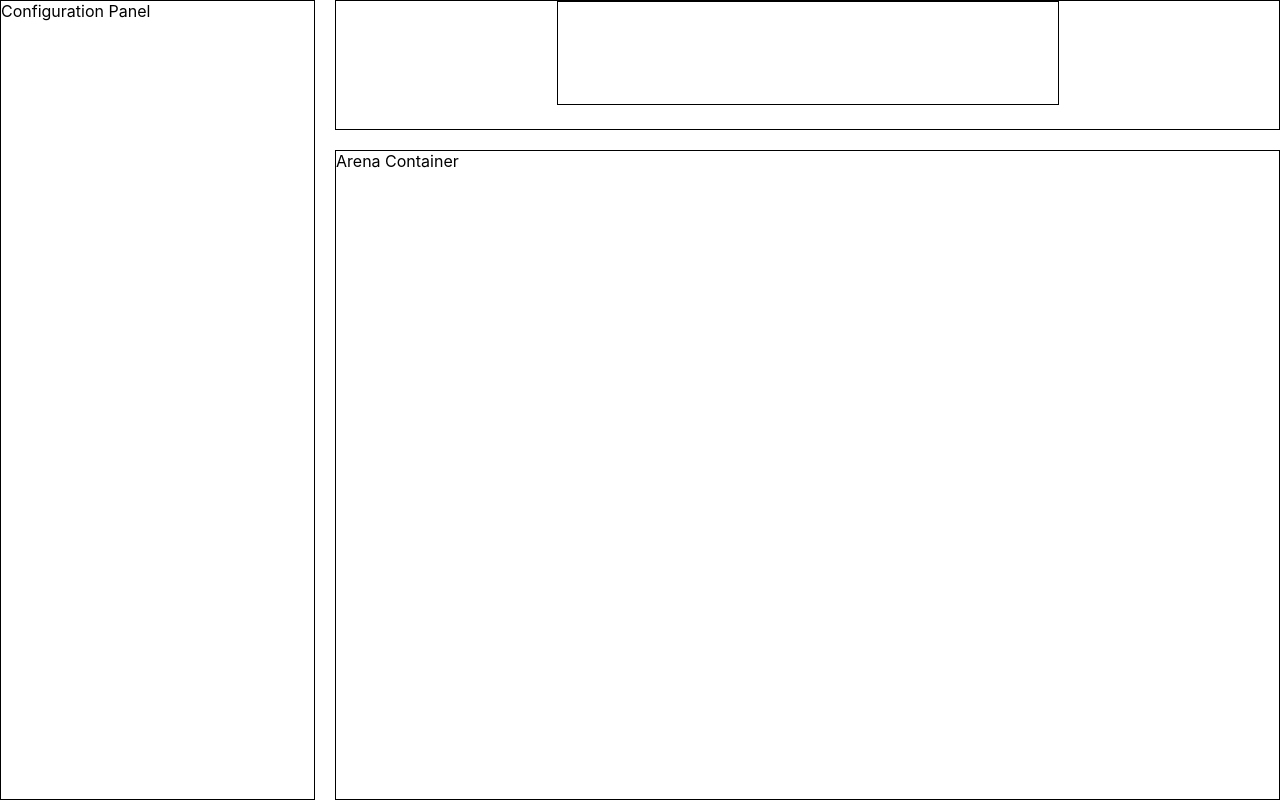
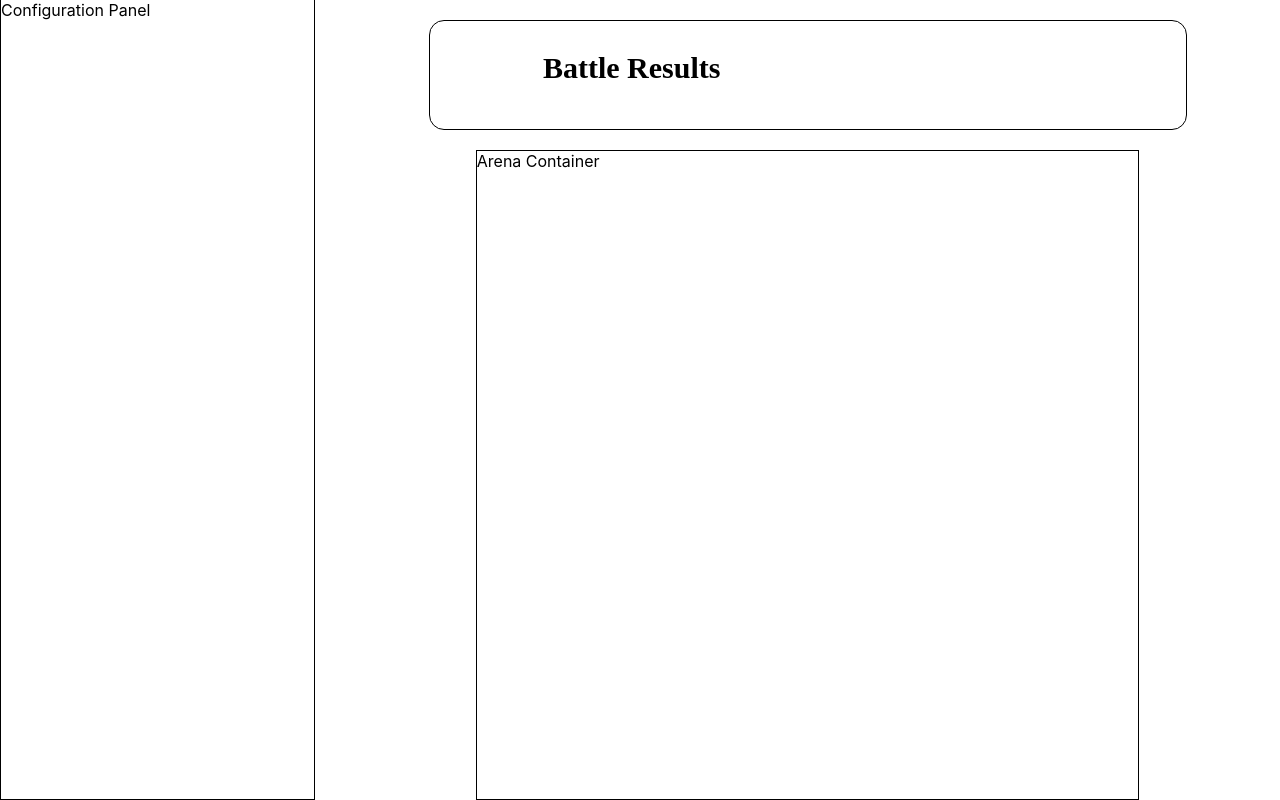
Before and after one commit to chingu-voyages/v44-tier2-team-18, a React (Create React App) app: page /gamepage in a window 1280 px wide. Built offline with nearby package versions, Linux system fonts and the light colour scheme.

Commit message:
fix : fix leaderboard width

```diff
--- a/src/components/GamePage/GamePageLayout.scss
+++ b/src/components/GamePage/GamePageLayout.scss
@@ -10,11 +10,18 @@
         border: 1px solid black;
         grid-row-start: 1;
         grid-row-end: 3;
+        border-top: 0;
     }
     .arena-section {
         border: 1px solid black;
+        width: 70%;
+        margin-inline: auto;
     }
     .leadboard-section {
         border: 1px solid black;
+        width: 80%;
+        margin-inline: auto;
+        margin-top: 20px;
+        border-radius: 15px;
     }
 }
--- a/src/components/GamePage/Leadboard/Leadboard.scss
+++ b/src/components/GamePage/Leadboard/Leadboard.scss
@@ -1,8 +1,18 @@
 $whiteColor : #fff;
+$blackColor: black;
+$titleFont: Poppins;
+
 .board-container{
-    border: 1px solid black;
-    width: 500px;
+
+    width: 70%;
     height: 80%;
     margin-inline: auto;
-    margin-block: auto;
+    margin-block: 10px;
+
 }
+.board-container h3{
+    color: $blackColor;
+    font-weight: 700;
+     font-family: $titleFont;
+     font-size: 30px;
+}
--- a/src/components/GamePage/Leadboard/Leadboard.tsx
+++ b/src/components/GamePage/Leadboard/Leadboard.tsx
@@ -4,7 +4,7 @@ function Leadboard() {
 
     return (
         <div className="board-container">
-<h3></h3>
+<h3>Battle Results</h3>
     </div>
     )
 }
```
